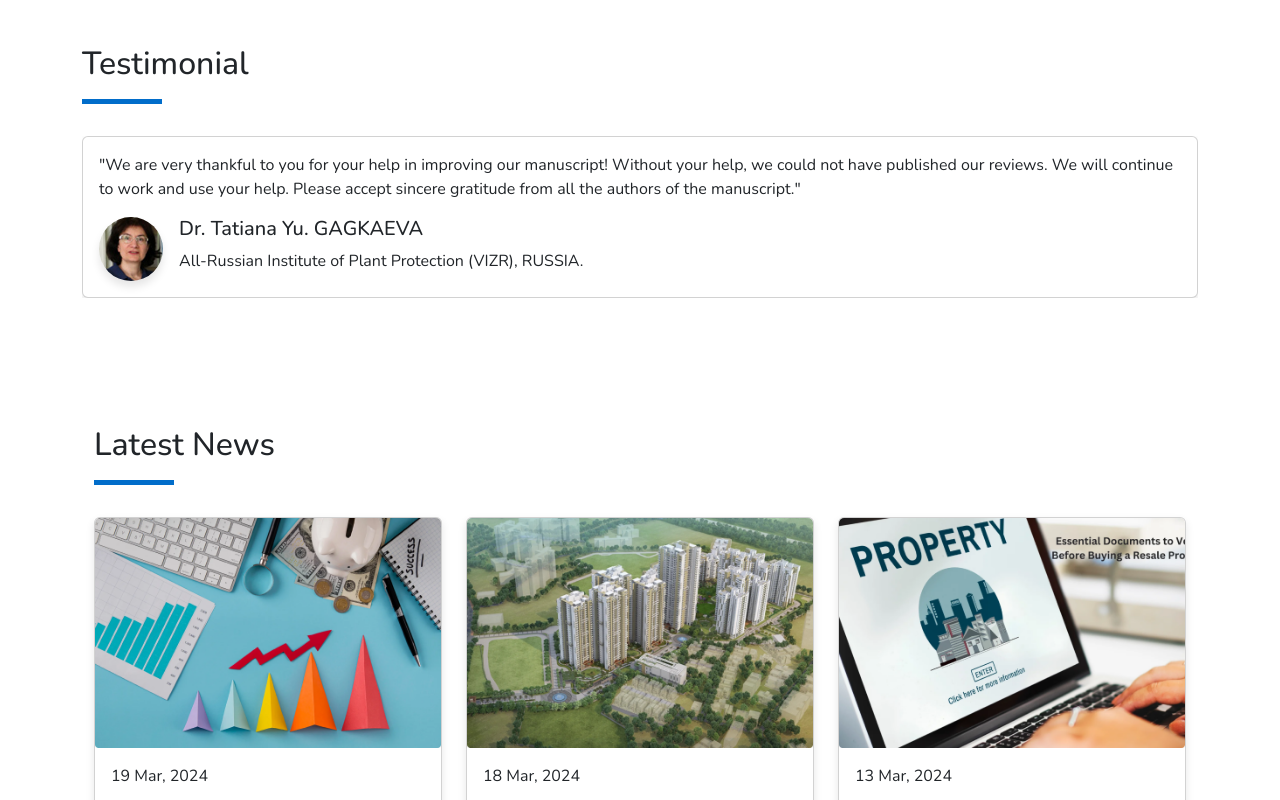
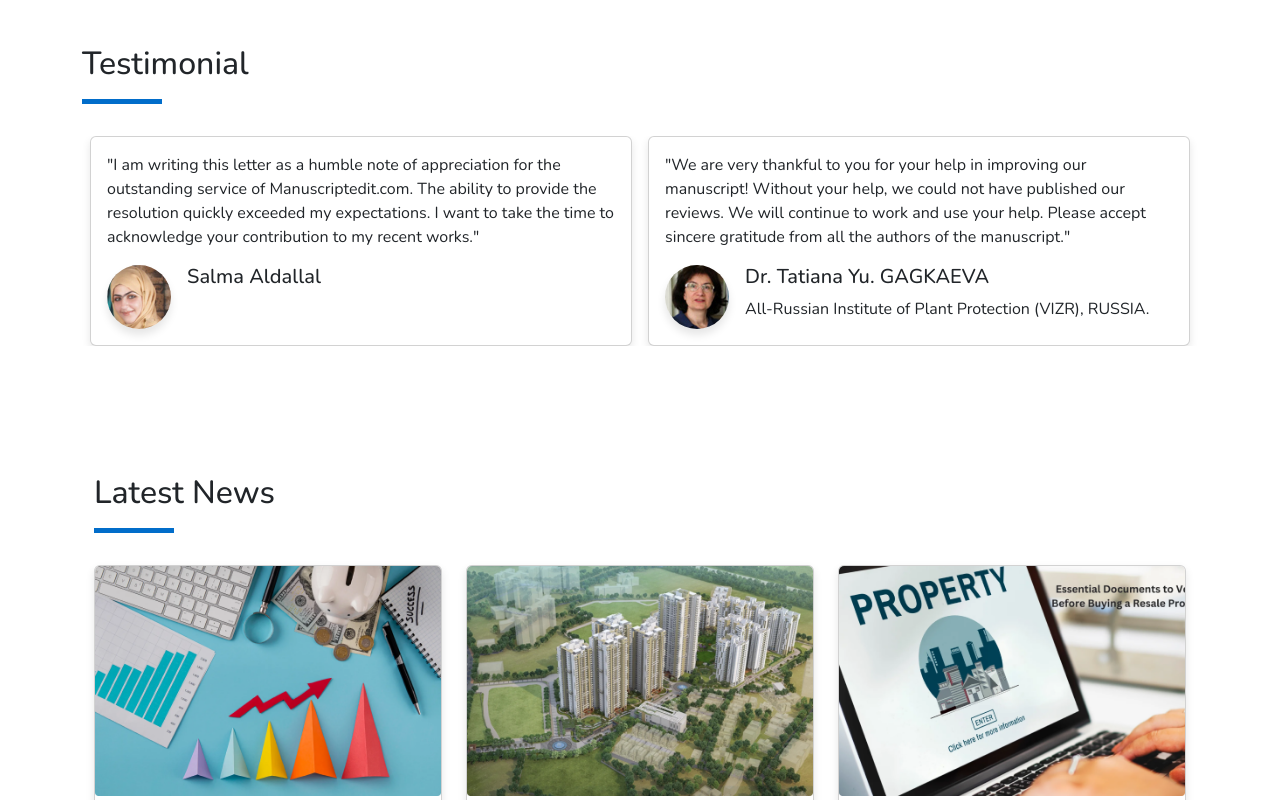
Before and after one commit to SabilDanish/reseapro-main, a React (Create React App) app: page / in a window 1280 px wide. Shown: the part 2380-3180 px from the top of the page. Built offline with nearby package versions, Linux system fonts and the light colour scheme.

Commit message:
carousel issue fixed

```diff
--- a/src/pages/home/Home.js
+++ b/src/pages/home/Home.js
@@ -207,7 +207,7 @@ const Home = () => {
         <h2 className='ContentHead ContentHeadWhyChooseUs'>Testimonial</h2>
         <div className="dividerzz"></div>
         {isDesktop ? (
-          <Carousel controls={false} indicators={false}>
+          <Carousel controls={false} indicators={false} interval={2000}>
           <Carousel.Item>
               <div className="d-flex justify-content-around">
                 <Card className='Choose-Cardstesti testimonialWidth mx-2'>
@@ -227,10 +227,7 @@ const Home = () => {
                     </div>
                   </Card.Body>
                 </Card>
-              </div>
-            </Carousel.Item>
-            <Carousel.Item>
-              <Card className='Choose-Cardstesti testimonialWidth'>
+                <Card className='Choose-Cardstesti testimonialWidth mx-2'>
                   <Card.Body>
                     <p className="card-text">"We are very thankful to you for your help in improving our manuscript! Without your help, we could not have published our reviews. We will continue to work and use your help. Please accept sincere gratitude from all the authors of the manuscript."</p>
                     <div className="d-flex justify-content-start">
@@ -247,9 +244,11 @@ const Home = () => {
                     </div>
                   </Card.Body>
                 </Card>
+              </div>
             </Carousel.Item>
             <Carousel.Item>
-              <Card className='Choose-Cardstesti testimonialWidth'>
+              <div className="d-flex justify-content-around">
+                <Card className='Choose-Cardstesti testimonialWidth mx-2'>
                   <Card.Body>
                     <p className="card-text">"At the beginning of my research works I faced a lot of obstacles including finding a correct journal to publish my researches in, English language edition and proofreading, response to reviewers, etc. Manuscriptedit had solved these problems for me..."</p>
                     <div className="d-flex justify-content-start">
@@ -266,9 +265,7 @@ const Home = () => {
                     </div>
                   </Card.Body>
                 </Card>
-            </Carousel.Item>
-            <Carousel.Item>
-              <Card className='Choose-Cardstesti testimonialWidth'>
+                <Card className='Choose-Cardstesti testimonialWidth mx-2'>
                   <Card.Body>
                     <p className="card-text">"Thank you very much Manuscriptedit for the type of writing which is apical, really it is a good job that exceeds my expectations. The most important thing is that I am thankful to the people who work in this association for the good work and the good writing and especially the revisions made with the relevant comments."</p>
                     <div className="d-flex justify-content-start">
@@ -285,7 +282,7 @@ const Home = () => {
                     </div>
                   </Card.Body>
                 </Card>
-
+              </div>
             </Carousel.Item>
           </Carousel>
         ) : (
```
Lines whose indentation alone changed are shown as unchanged.
